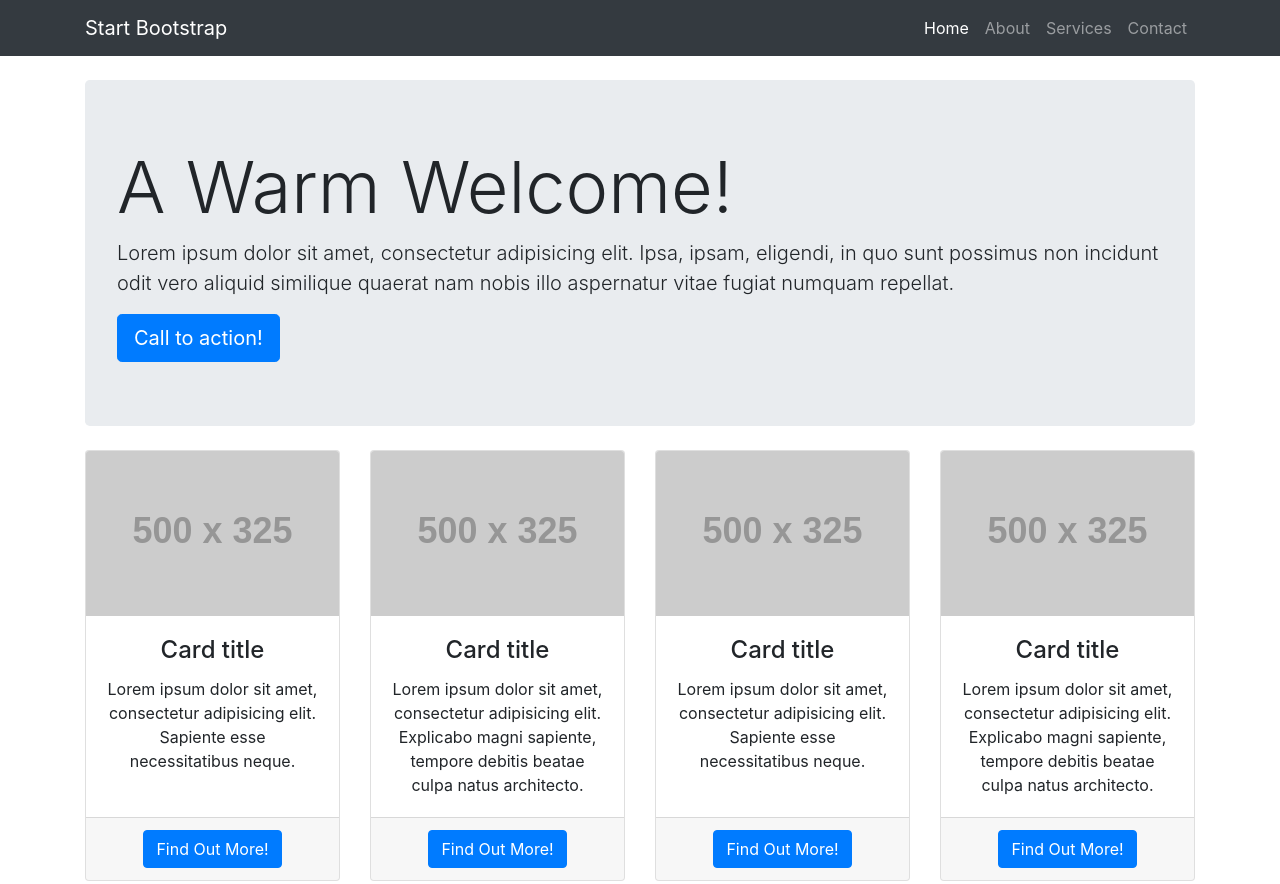
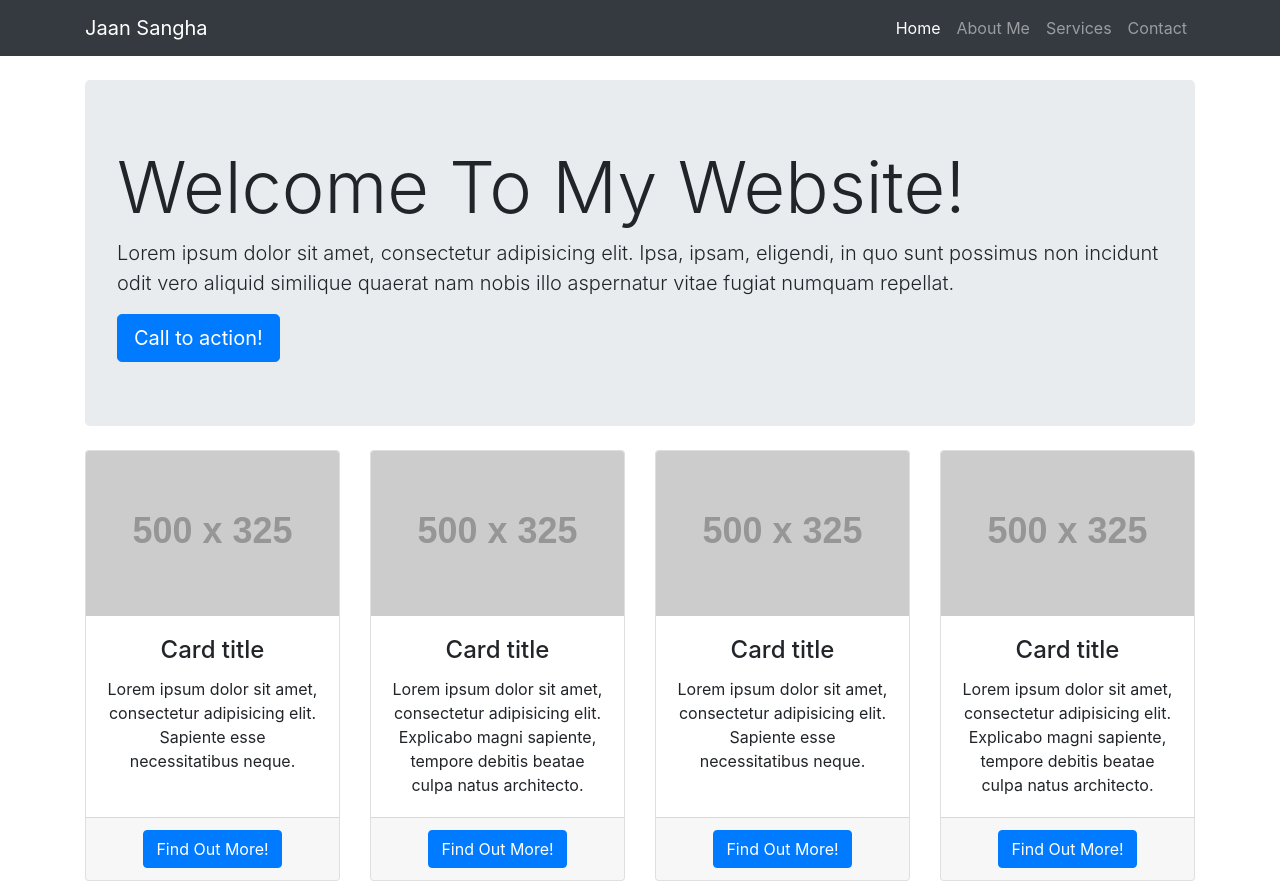
Before and after one commit to JaanSangha/jaansanghaportfolio.github.io, a website: page index.html in a window 1280 px wide. Shown: the top 884 px of the page. Drawn offline with Linux system fonts and the light colour scheme; placeholder pictures from the web are drawn by us.

Commit message:
adding aboutme page

```diff
--- a/index.html
+++ b/index.html
@@ -8,7 +8,7 @@
   <meta name="description" content="">
   <meta name="author" content="">
 
-  <title>Heroic Features - Start Bootstrap Template</title>
+  <title>Jaan Sangha - Game Programmer</title>
 
   <!-- Bootstrap core CSS -->
   <link href="vendor/bootstrap/css/bootstrap.min.css" rel="stylesheet">
@@ -23,7 +23,7 @@
   <!-- Navigation -->
   <nav class="navbar navbar-expand-lg navbar-dark bg-dark fixed-top">
     <div class="container">
-      <a class="navbar-brand" href="#">Start Bootstrap</a>
+      <a class="navbar-brand" href="#">Jaan Sangha</a>
       <button class="navbar-toggler" type="button" data-toggle="collapse" data-target="#navbarResponsive" aria-controls="navbarResponsive" aria-expanded="false" aria-label="Toggle navigation">
         <span class="navbar-toggler-icon"></span>
       </button>
@@ -35,7 +35,7 @@
             </a>
           </li>
           <li class="nav-item">
-            <a class="nav-link" href="#">About</a>
+            <a class="nav-link" href="aboutMe.html">About Me</a>
           </li>
           <li class="nav-item">
             <a class="nav-link" href="#">Services</a>
@@ -53,7 +53,7 @@
 
     <!-- Jumbotron Header -->
     <header class="jumbotron my-4">
-      <h1 class="display-3">A Warm Welcome!</h1>
+      <h1 class="display-3">Welcome To My Website!</h1>
       <p class="lead">Lorem ipsum dolor sit amet, consectetur adipisicing elit. Ipsa, ipsam, eligendi, in quo sunt possimus non incidunt odit vero aliquid similique quaerat nam nobis illo aspernatur vitae fugiat numquam repellat.</p>
       <a href="#" class="btn btn-primary btn-lg">Call to action!</a>
     </header>
```
Also changed, not shown: aboutMe.html (added).
